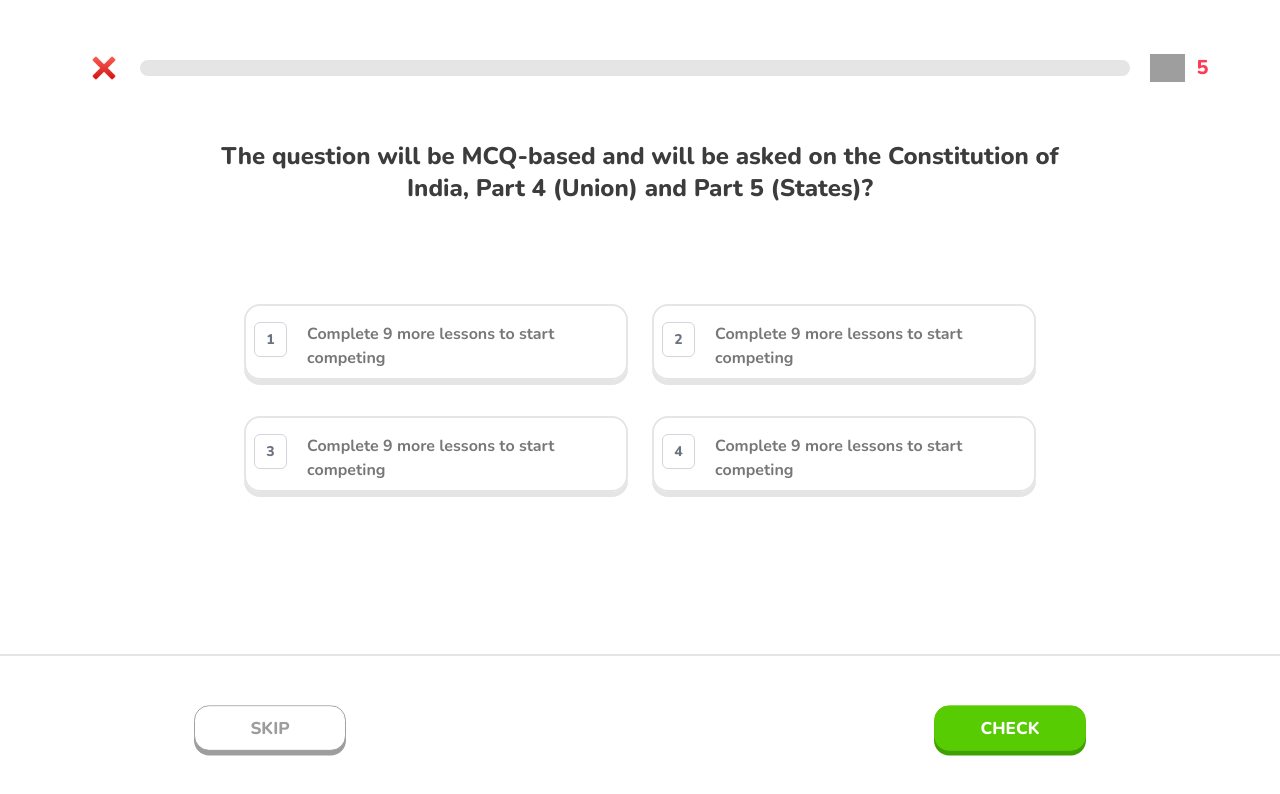
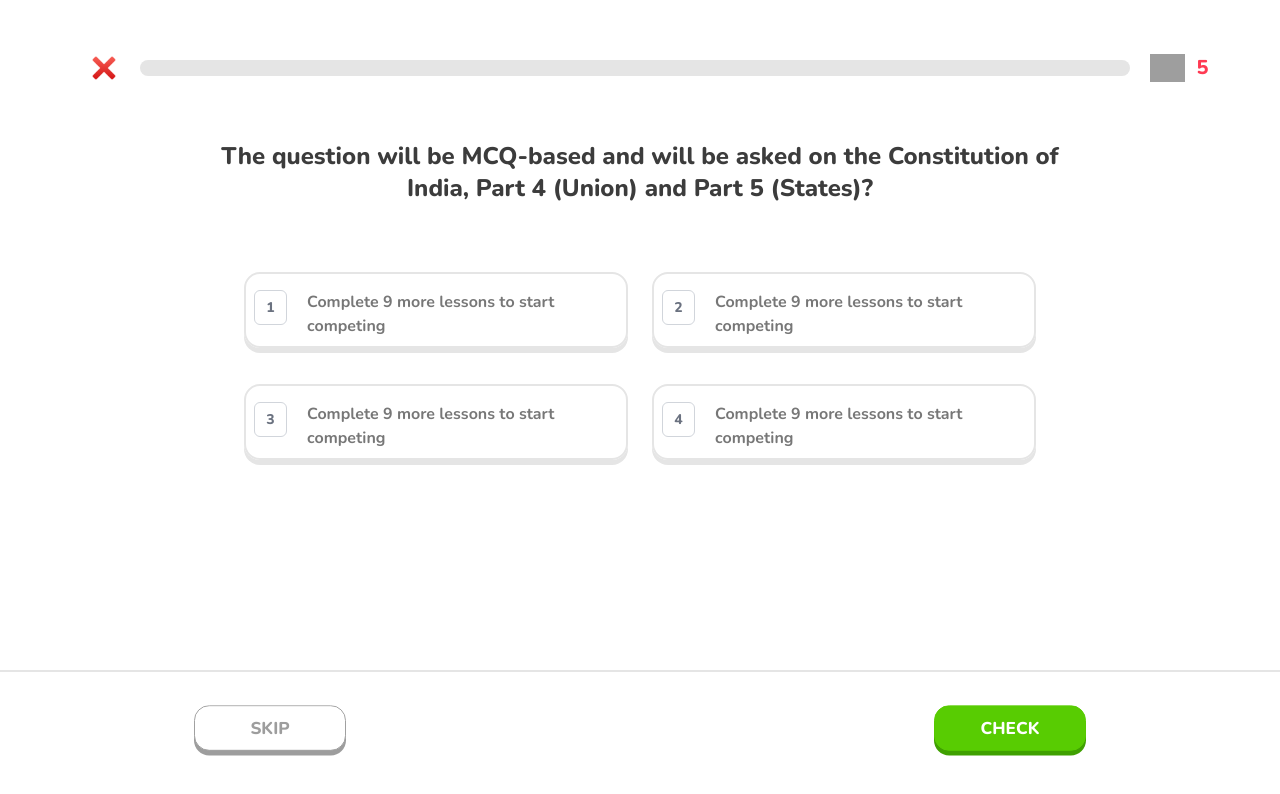
Before and after one commit to Rudalph/learn-constitution, a Next.js app: page /Mcqs in a window 1280 px wide. Shown: the top 794 px of the page. Built offline with nearby package versions, Linux system fonts and the light colour scheme; grey boxes are pictures that could not be loaded.

Commit message:
ui fixes in mcqs

```diff
--- a/Components/Question_Bottom.jsx
+++ b/Components/Question_Bottom.jsx
@@ -13,7 +13,7 @@ const Question_Bottom = ({setCorrect}) => {
     return (
         <div>
 
-            <div className='flex justify-between lg:w-[900px] flex-wrap gap-5 pt-12 pb-12 h-36'>
+            <div className='flex justify-between lg:w-[900px] flex-wrap gap-5 pt-8 pb-8 h-32'>
                 {changes ? <button className="btn w-40 rounded-2xl bg-[white] text-[#9D9D9D] border border-[#9D9D9D] font-extrabold text-lg shadow-[0_5px_0_#9D9D9D] hover:bg-[#E5E5E5]">SKIP</button> :
                   <div className='flex justify-center align-middle items-center gap-5'>
                     <Image src="/tick.png" height={60} width={60} className='p-2 bg-white rounded-full animate-bounce'/>
--- a/app/Mcqs/page.tsx
+++ b/app/Mcqs/page.tsx
@@ -37,9 +37,9 @@ const Page = () => {
                 <p className='text-center'>The question will be MCQ-based and will be asked on the Constitution of India, Part 4 (Union) and Part 5 (States)?</p>
             </div>
 
-            <div className='flex justify-around gap-6 align-middle items-center mt-8 lg:mt-24 flex-wrap p-1'>
+            <div className='flex justify-around gap-6 align-middle items-center mt-8 lg:mt-16 flex-wrap p-1'>
 
-                <div className={`card border-2 shadow-[0_5px_0_#E5E5E5] border-[#E5E5E5] lg:w-96 ${bgColor.option1 ? 'bg-[#DDF4FF] shadow-[0_5px_0_#84D8FF] border-[#84D8FF]' : ''}`} onClick={()=>handleSelect('option1')} >
+                <div className={`card border-2 shadow-[0_5px_0_#E5E5E5] border-[#E5E5E5] cursor-pointer hover:bg-[#F1F3F4] lg:w-96 ${bgColor.option1 ? 'bg-[#DDF4FF] shadow-[0_5px_0_#84D8FF] border-[#84D8FF]' : ''}`} onClick={()=>handleSelect('option1')} >
                     <div className="card-body p-2">
                         <h2 className="card-title text-lg text-[#4B4B4B] font-extrabold"></h2>
                         <div className='flex justify-between gap-5'>
@@ -51,7 +51,7 @@ const Page = () => {
                     </div>
                 </div>
 
-                <div className={`card border-2 shadow-[0_5px_0_#E5E5E5] border-[#E5E5E5] lg:w-96 ${bgColor.option2 ? 'bg-[#DDF4FF] shadow-[0_5px_0_#84D8FF] border-[#84D8FF]' : ''}`} onClick={()=>handleSelect('option2')}>
+                <div className={`card border-2 shadow-[0_5px_0_#E5E5E5] border-[#E5E5E5] cursor-pointer hover:bg-[#F1F3F4] lg:w-96 ${bgColor.option2 ? 'bg-[#DDF4FF] shadow-[0_5px_0_#84D8FF] border-[#84D8FF]' : ''}`} onClick={()=>handleSelect('option2')}>
                     <div className="card-body p-2">
                         <h2 className="card-title text-lg text-[#4B4B4B] font-extrabold"></h2>
                         <div className='flex justify-between gap-5'>
@@ -65,7 +65,7 @@ const Page = () => {
             </div>
 
             <div className='flex justify-around gap-6 align-middle items-center mt-7 flex-wrap p-1'>
-                <div className={`card border-2 shadow-[0_5px_0_#E5E5E5] border-[#E5E5E5] lg:w-96 ${bgColor.option3 ? 'bg-[#DDF4FF] shadow-[0_5px_0_#84D8FF] border-[#84D8FF]' : ''}`} onClick={()=>handleSelect('option3')}>
+                <div className={`card border-2 shadow-[0_5px_0_#E5E5E5] cursor-pointer hover:bg-[#F1F3F4] border-[#E5E5E5] lg:w-96 ${bgColor.option3 ? 'bg-[#DDF4FF] shadow-[0_5px_0_#84D8FF] border-[#84D8FF]' : ''}`} onClick={()=>handleSelect('option3')}>
                     <div className="card-body p-2">
                         <h2 className="card-title text-lg text-[#4B4B4B] font-extrabold"></h2>
                         <div className='flex justify-between gap-5'>
@@ -77,7 +77,7 @@ const Page = () => {
                     </div>
                 </div>
 
-                <div className={`card border-2 shadow-[0_5px_0_#E5E5E5] border-[#E5E5E5] lg:w-96 ${bgColor.option4 ? 'bg-[#DDF4FF] shadow-[0_5px_0_#84D8FF] border-[#84D8FF]' : ''}`} onClick={()=>handleSelect('option4')}>
+                <div className={`card border-2 shadow-[0_5px_0_#E5E5E5] cursor-pointer hover:bg-[#F1F3F4] border-[#E5E5E5] lg:w-96 ${bgColor.option4 ? 'bg-[#DDF4FF] shadow-[0_5px_0_#84D8FF] border-[#84D8FF]' : ''}`} onClick={()=>handleSelect('option4')}>
                     <div className="card-body p-2">
                         <h2 className="card-title text-lg text-[#4B4B4B] font-extrabold"></h2>
                         <div className='flex justify-between gap-5'>
```
